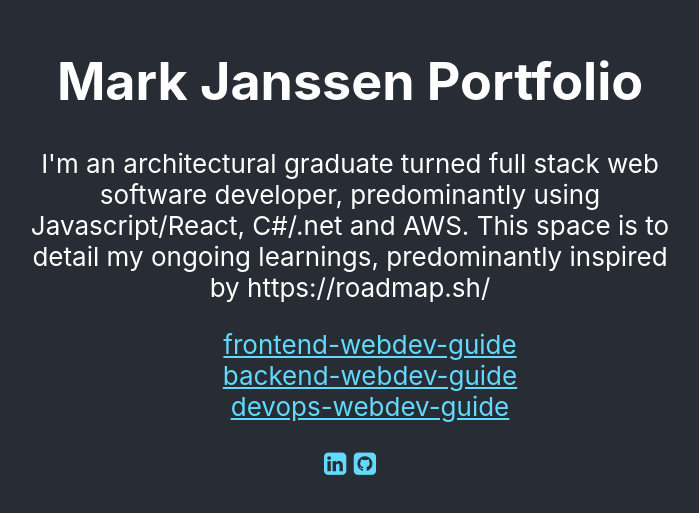
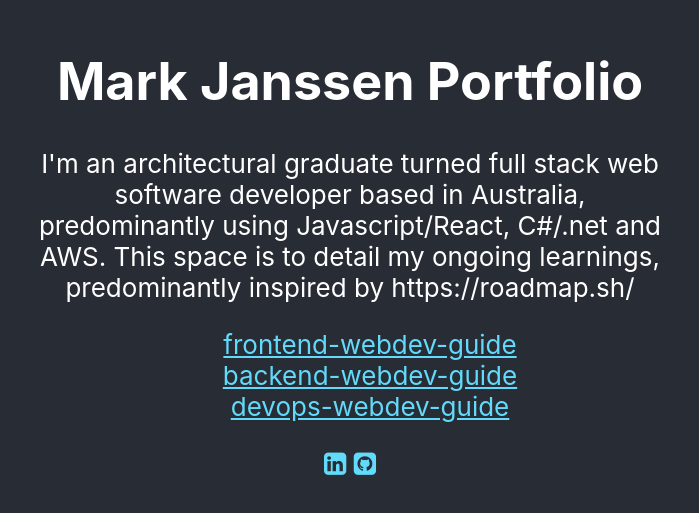
Before and after one commit to Mark-Cooper-Janssen-Vooles/portfolio_guides, a React (Create React App) app: page / in a window 1280 px wide. Shown: the part 153-666 px from the top of the page, without its empty margins (290-989 px from the left). Built offline with nearby package versions, Linux system fonts and the light colour scheme.

Commit message:
Update text

```diff
--- a/src/App.js
+++ b/src/App.js
@@ -7,7 +7,7 @@ function App() {
         <div className="Content-wrap">
           <h1>Mark Janssen Portfolio</h1>
           <div>
-            I'm an architectural graduate turned full stack web software developer, predominantly using Javascript/React, C#/.net and AWS.
+            I'm an architectural graduate turned full stack web software developer based in Australia, predominantly using Javascript/React, C#/.net and AWS.
             This space is to detail my ongoing learnings, predominantly inspired by https://roadmap.sh/
           </div>
           <ul>
```
